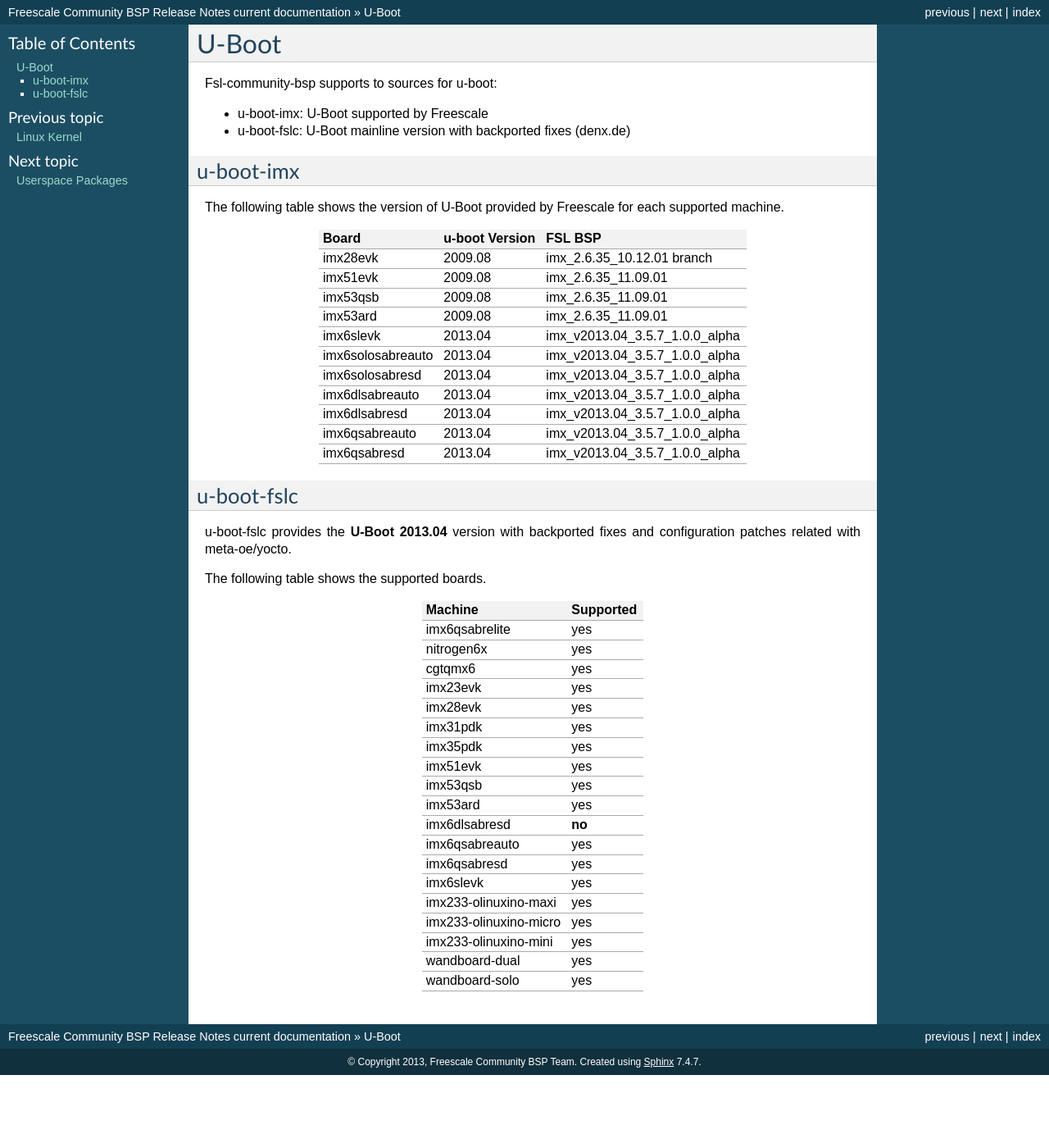
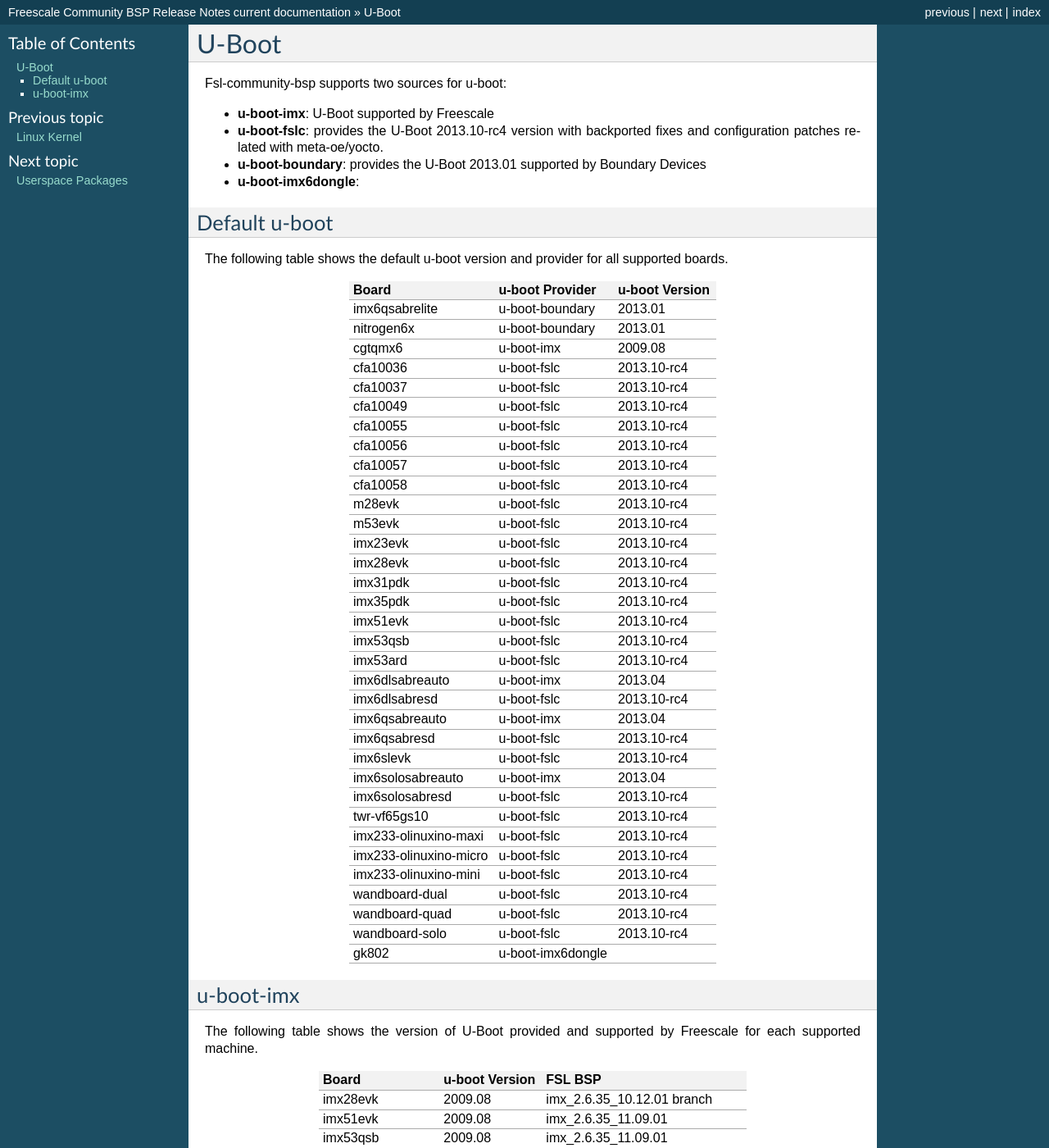
Before and after one commit to Freescale/Documentation, a Sphinx documentation site: the page built from release-notes/source/u-boot.rst, in a window 1280 px wide and 1400 px high. Shown: the whole window at 82% size. Built offline with Sphinx 7.4.7, drawn with Linux system fonts in a browser that asks for light colours.

Commit message:
u-boot: Rename table from fslc to default
The table is better shown as a list of default
version and providers of u-boot, instead of a list
of have/don't have support on mainline u-boot for
each board.

Added 2 providers and a very small description for
each.

Signed-off-by: Daiane Angolini <angolini@gmail.com>

```diff
--- /dev/null
+++ b/release-notes/source/u-boot-default.inc
@@ -0,0 +1,38 @@
+======================  ======================   ====================
+Board                   u-boot Provider          u-boot Version
+======================  ======================   ====================
+imx6qsabrelite          u-boot-boundary          |u_boot_boundary_version|
+nitrogen6x              u-boot-boundary          |u_boot_boundary_version|
+cgtqmx6                 u-boot-imx               |u_boot_imx_version_mxs|
+cfa10036                u-boot-fslc              |u_boot_fslc_version|
+cfa10037                u-boot-fslc              |u_boot_fslc_version|
+cfa10049                u-boot-fslc              |u_boot_fslc_version|
+cfa10055                u-boot-fslc              |u_boot_fslc_version|
+cfa10056                u-boot-fslc              |u_boot_fslc_version|
+cfa10057                u-boot-fslc              |u_boot_fslc_version|
+cfa10058                u-boot-fslc              |u_boot_fslc_version|
+m28evk                  u-boot-fslc              |u_boot_fslc_version|
+m53evk                  u-boot-fslc              |u_boot_fslc_version|
+imx23evk                u-boot-fslc              |u_boot_fslc_version|
+imx28evk                u-boot-fslc              |u_boot_fslc_version|
+imx31pdk                u-boot-fslc              |u_boot_fslc_version|
+imx35pdk                u-boot-fslc              |u_boot_fslc_version|
+imx51evk                u-boot-fslc              |u_boot_fslc_version|
+imx53qsb                u-boot-fslc              |u_boot_fslc_version|
+imx53ard                u-boot-fslc              |u_boot_fslc_version|
+imx6dlsabreauto         u-boot-imx               |u_boot_imx_version_mx6|
+imx6dlsabresd           u-boot-fslc              |u_boot_fslc_version|
+imx6qsabreauto          u-boot-imx               |u_boot_imx_version_mx6|
+imx6qsabresd            u-boot-fslc              |u_boot_fslc_version|
+imx6slevk               u-boot-fslc              |u_boot_fslc_version|
+imx6solosabreauto       u-boot-imx               |u_boot_imx_version_mx6|
+imx6solosabresd         u-boot-fslc              |u_boot_fslc_version|
+twr-vf65gs10            u-boot-fslc              |u_boot_fslc_version|
+imx233-olinuxino-maxi   u-boot-fslc              |u_boot_fslc_version|
+imx233-olinuxino-micro  u-boot-fslc              |u_boot_fslc_version|
+imx233-olinuxino-mini   u-boot-fslc              |u_boot_fslc_version|
+wandboard-dual          u-boot-fslc              |u_boot_fslc_version|
+wandboard-quad          u-boot-fslc              |u_boot_fslc_version|
+wandboard-solo          u-boot-fslc              |u_boot_fslc_version|
+gk802                   u-boot-imx6dongle
+======================  ======================   ====================
--- a/release-notes/source/u-boot-fslc.inc
+++ /dev/null
@@ -1,23 +0,0 @@
-=========================  ==========
-         Machine           Supported
-=========================  ==========
-imx6qsabrelite             yes
-nitrogen6x                 yes
-cgtqmx6                    yes
-imx23evk                   yes
-imx28evk                   yes
-imx31pdk                   yes
-imx35pdk                   yes
-imx51evk                   yes
-imx53qsb                   yes
-imx53ard                   yes
-imx6dlsabresd              **no**
-imx6qsabreauto             yes
-imx6qsabresd               yes
-imx6slevk                  yes
-imx233-olinuxino-maxi      yes
-imx233-olinuxino-micro     yes
-imx233-olinuxino-mini      yes
-wandboard-dual             yes
-wandboard-solo             yes
-=========================  ==========
--- a/release-notes/source/u-boot.rst
+++ b/release-notes/source/u-boot.rst
@@ -1,6 +1,7 @@
 U-Boot
 ============
-.. |u_boot_fslc_version| replace:: 2013-10-rc4
+.. |u_boot_fslc_version| replace:: 2013.10-rc4
+.. |u_boot_boundary_version| replace:: 2013.01
 .. |u_boot_imx_version_mx6| replace:: 2013.04
 .. |u_boot_imx_version_mx5| replace:: 2009.08
 .. |u_boot_imx_version_mxs| replace:: 2009.08
@@ -9,29 +10,30 @@
 .. |u_boot_imx_tag_mxs| replace:: imx_2.6.35_10.12.01 branch
 
 
-Fsl-community-bsp supports to sources for u-boot:
+Fsl-community-bsp supports two sources for u-boot:
 
 
-* u-boot-imx: U-Boot supported by Freescale
-* u-boot-fslc: U-Boot mainline version with backported fixes (denx.de)
+* **u-boot-imx**: U-Boot supported by Freescale
+* **u-boot-fslc**: provides the U-Boot |u_boot_fslc_version| version with backported
+  fixes and configuration patches related with meta-oe/yocto.
+* **u-boot-boundary**: provides the U-Boot |u_boot_boundary_version| supported by
+  Boundary Devices
+* **u-boot-imx6dongle**:
+
+--------------
+Default u-boot
+--------------
+
+The following table shows the default u-boot version and provider for all
+supported boards.
+
+.. include:: u-boot-default.inc
 
 ------------
 u-boot-imx
 ------------
 
-The following table shows the version of U-Boot provided by Freescale
+The following table shows the version of U-Boot provided and supported by Freescale
 for each supported machine.
 
 .. include:: u-boot-imx.inc
-
-
------------
-u-boot-fslc
------------
-
-u-boot-fslc provides the **U-Boot 2013.04** version with backported fixes
-and configuration patches related with meta-oe/yocto.
-
-The following table shows the supported boards.
-
-.. include:: u-boot-fslc.inc
```
